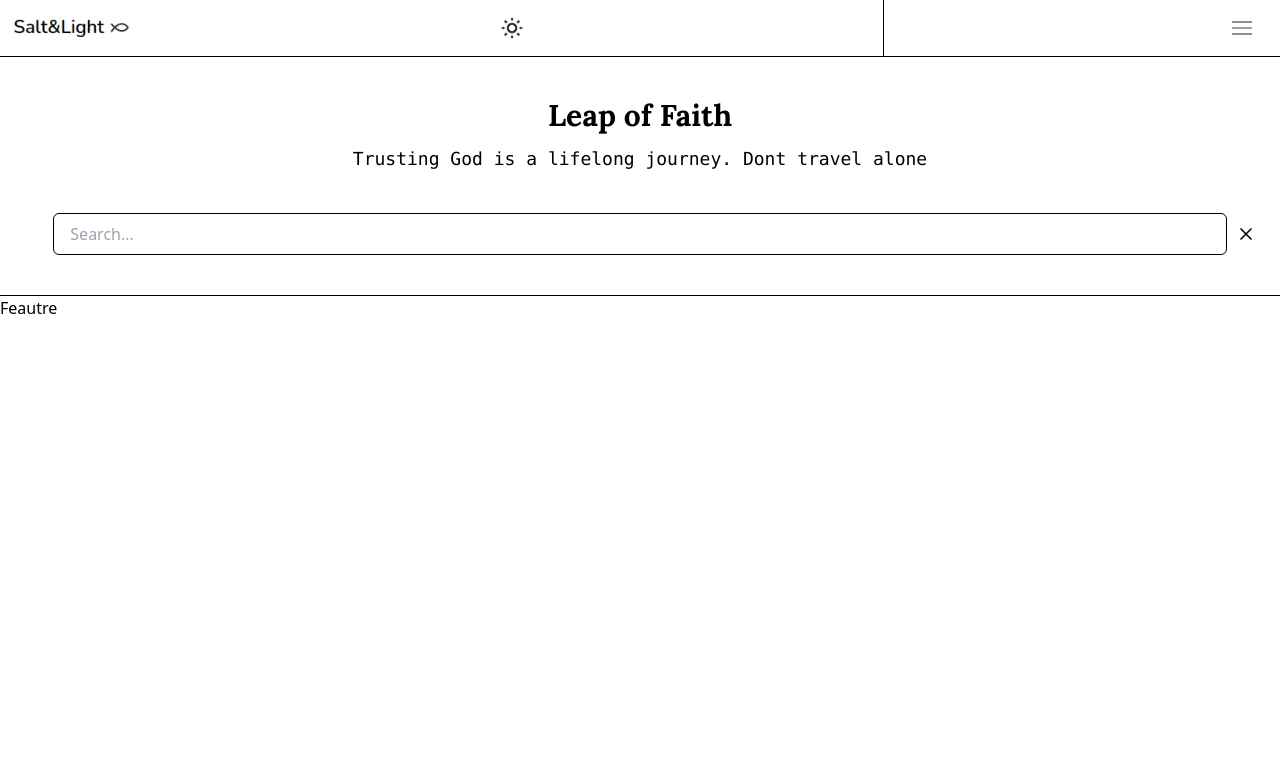
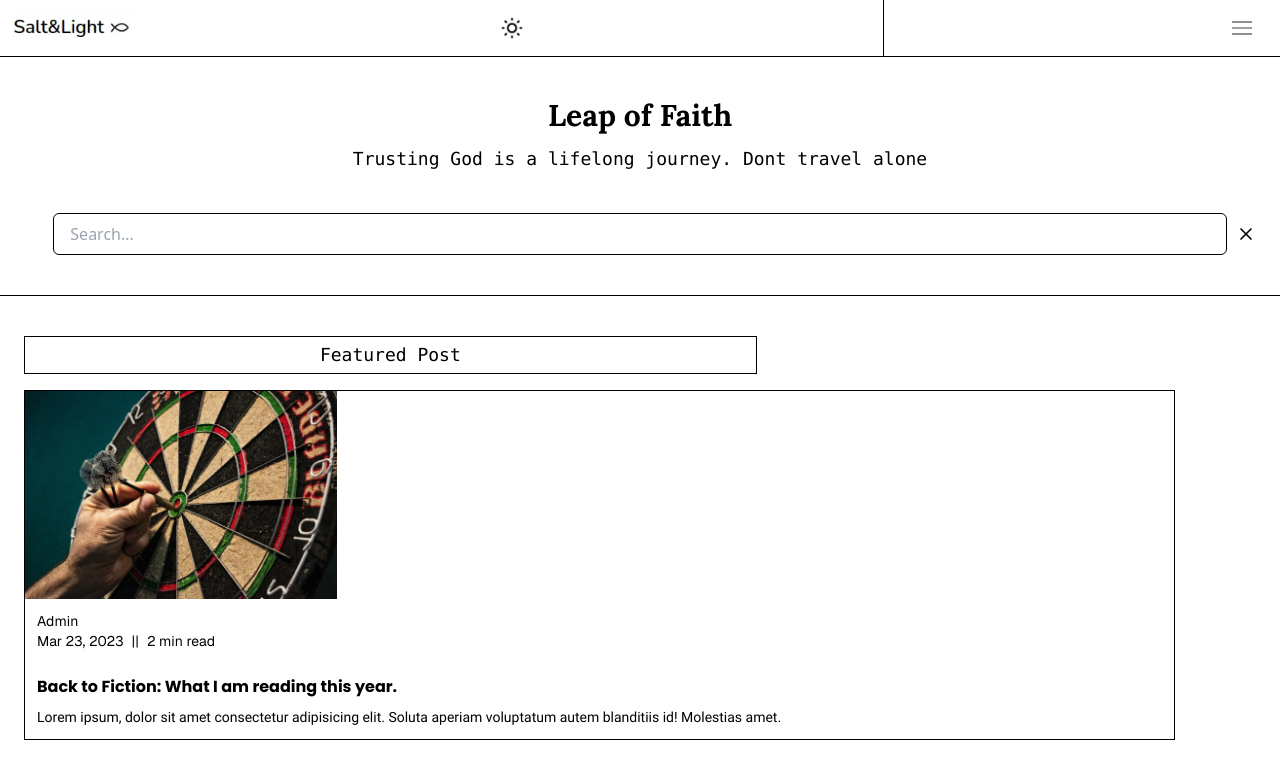
Before and after one commit to softwareNinja-888/salt_light_blog, a React (Vite) app in the folder blog/: page / in a window 1280 px wide. Shown: the top 778 px of the page. Built offline with nearby package versions, Linux system fonts and the light colour scheme.

Commit message:
Add featured post section

```diff
--- a/blog/src/App.jsx
+++ b/blog/src/App.jsx
@@ -15,7 +15,7 @@ function App() {
 
   return (
     <>
-      <div className="bg-white h-screen w-screen dark:bg-theme">
+      <div className="bg-white h-full w-screen dark:bg-theme">
         <Header/>
         <Hero/>
         <Body/>
--- a/blog/src/components/Featured.jsx
+++ b/blog/src/components/Featured.jsx
@@ -1,8 +1,31 @@
-export function Featured(){
+import image from '/blog/blogA1.webp'
+
+export function Featured(obj){
     return (
         <>
             <div className="">
-                Feautre
+                <div className="flex flex-col gap-4 ml-6 mt-10 dark:text-white">
+                    <div className="font-mono text-lg border border-black dark:border-white w-7/12 px-2 py-1 text-center">Featured Post</div>
+                    <div className="flex flex-col border border-black dark:border-white w-11/12 ">
+                        <div className="">
+                            <img src={image} alt="blog image" className="h-52" />
+                        </div>
+                        <div className="p-3">
+                            <div className="font-geist text-sm">
+                                Admin
+                            </div>
+                            <div className="flex font-geist text-sm gap-2">
+                                <div className="">Mar 23, 2023</div>
+                                <div className=""> || </div>
+                                <div className="">2 min read</div>
+                            </div>
+                        </div>
+                        <div className="flex flex-col gap-2 p-3 text-md">
+                            <div className="font-poppins">Back to Fiction: What I am reading this year.</div>
+                            <div className="font-roboto text-sm">Lorem ipsum, dolor sit amet consectetur adipisicing elit. Soluta aperiam voluptatum autem blanditiis id! Molestias amet.</div>
+                        </div>
+                    </div>
+                </div>
             </div>
         </>
     )
```
